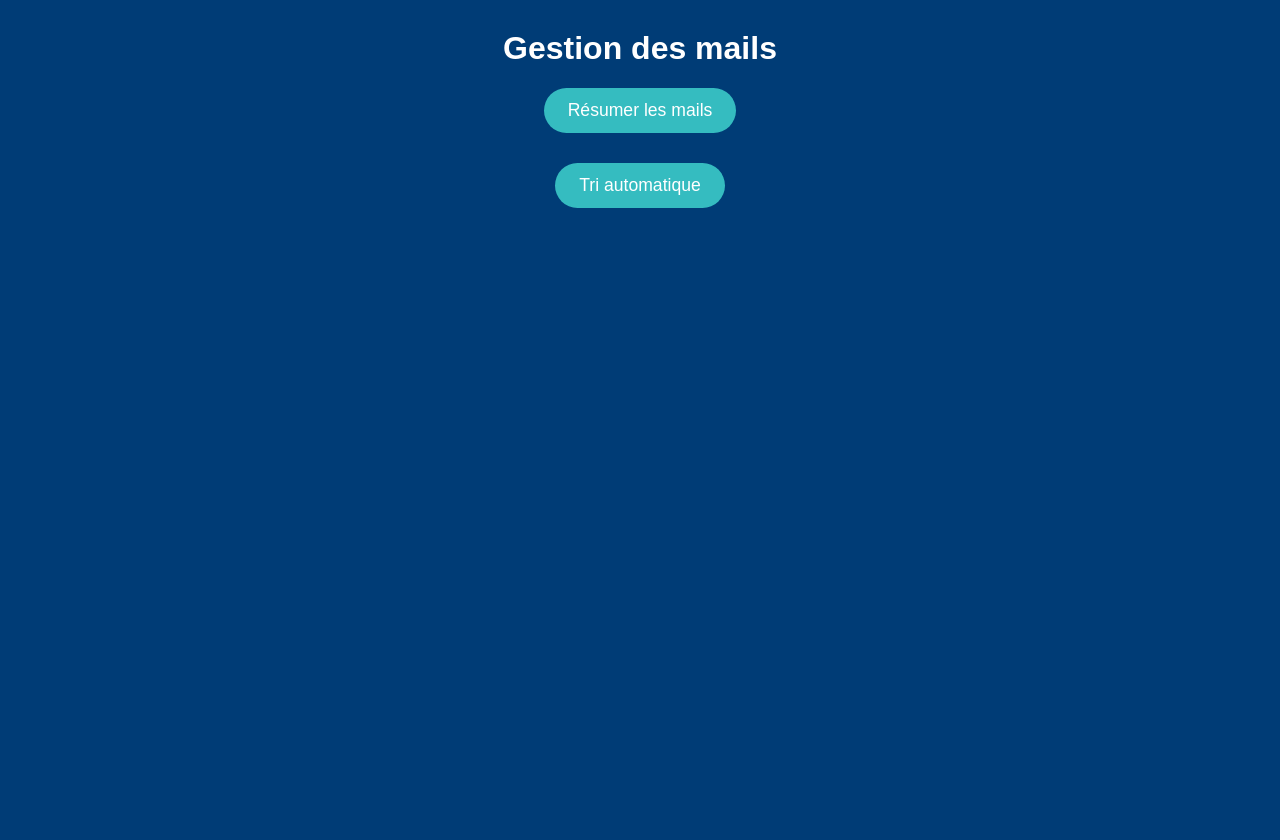
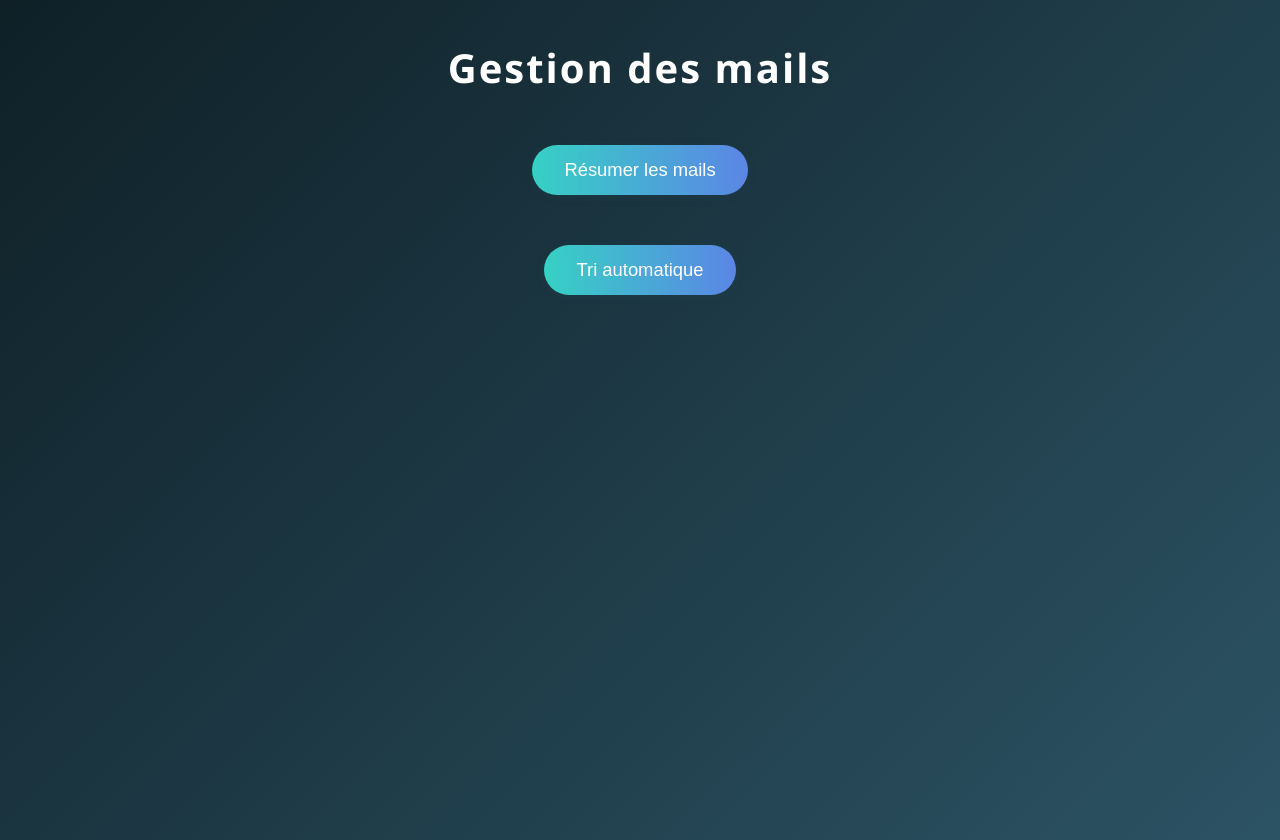
Before and after one commit to nadiedjoa-24/Secretary-Ai, a Flask app: template Site_web/templates/auto_sort.html in a window 1280 px wide. Before the commit the page ends 208 px from the top, so only its background shows below. Run offline with Flask 3, Linux system fonts and the light colour scheme; the template is opened without the code that fills it, so the values that code supplies are empty; parts of the project's set-up code (start-up, migrations or seed data) failed here and were passed over.

Commit message:
stylification

```diff
--- a/Site_web/templates/auto_sort.html
+++ b/Site_web/templates/auto_sort.html
@@ -5,40 +5,45 @@
     <title>Gestion des mails</title>
     <style>
         body {
-            background: #003c76;
-            font-family: Arial, sans-serif;
-            color: #044;
+            background: linear-gradient(135deg, #0f2027 0%, #2c5364 100%);
+            font-family: 'Segoe UI', Arial, sans-serif;
+            color: #f4f4f4;
             min-height: 100vh;
             margin: 0;
             padding: 0;
         }
 
         h1 {
-            color: rgb(255, 255, 255);
+            color: #fff;
             text-align: center;
-            margin-top: 30px;
+            margin-top: 40px;
+            letter-spacing: 2px;
+            font-size: 2.5em;
+            font-weight: 700;
         }
 
         .refresh-btn {
-            background: #35bcc0;
+            background: linear-gradient(90deg, #36d1c4 0%, #5b86e5 100%);
             color: #fff;
             border: none;
-            padding: 12px 24px;
-            border-radius: 25px;
-            font-size: 1.1em;
+            padding: 14px 32px;
+            border-radius: 30px;
+            font-size: 1.15em;
             cursor: pointer;
-            margin: 20px auto 30px auto;
-            display: block;
-            transition: background 0.2s;
+            margin: 20px 10px 30px 10px;
+            display: inline-block;
+            transition: background 0.2s, transform 0.2s;
+            box-shadow: 0 2px 8px rgba(44, 83, 100, 0.15);
         }
 
         .refresh-btn:hover {
-            background: #00bfae;
+            background: linear-gradient(90deg, #5b86e5 0%, #36d1c4 100%);
+            transform: translateY(-2px) scale(1.03);
         }
 
         .loader {
             border: 8px solid #e0f7fa;
-            border-top: 8px solid #00bfae;
+            border-top: 8px solid #36d1c4;
             border-radius: 50%;
             width: 60px;
             height: 60px;
@@ -56,6 +61,78 @@
                 transform: rotate(360deg);
             }
         }
+
+        .centered-container {
+            display: flex;
+            flex-direction: column;
+            align-items: center;
+            margin-top: 30px;
+        }
+
+        .mail-card {
+            background: rgba(255, 255, 255, 0.08);
+            border-radius: 18px;
+            box-shadow: 0 4px 24px rgba(44, 83, 100, 0.13);
+            padding: 28px 32px 20px 32px;
+            margin: 24px 0;
+            width: 90%;
+            max-width: 600px;
+            text-align: left;
+            transition: box-shadow 0.2s;
+        }
+
+        .mail-card:hover {
+            box-shadow: 0 8px 32px rgba(44, 83, 100, 0.22);
+        }
+
+        .mail-card b {
+            color: #36d1c4;
+        }
+
+        .mail-card form {
+            margin-top: 18px;
+            display: flex;
+            align-items: center;
+            gap: 12px;
+        }
+
+        .mail-card select,
+        .mail-card button {
+            border-radius: 8px;
+            border: none;
+            padding: 7px 14px;
+            font-size: 1em;
+        }
+
+        .mail-card select {
+            background: #e0f7fa;
+            color: #2c5364;
+        }
+
+        .mail-card button {
+            background: #36d1c4;
+            color: #fff;
+            cursor: pointer;
+            transition: background 0.2s;
+        }
+
+        .mail-card button:hover {
+            background: #5b86e5;
+        }
+
+        .success-message {
+            color: #36d1c4;
+            text-align: center;
+            font-size: 1.1em;
+            margin-top: 20px;
+        }
+
+        .no-mail {
+            text-align: center;
+            color: #fff;
+            margin-top: 40px;
+            font-size: 1.2em;
+        }
     </style>
     <script>
         function showLoader() {
@@ -66,35 +143,33 @@
 
 <body>
     <h1>Gestion des mails</h1>
-    <div style="text-align:center;">
+    <div class="centered-container">
         <form action="/" method="get" style="display:inline;" onsubmit="showLoader()">
             <input type="hidden" name="action" value="summarize">
             <button type="submit" class="refresh-btn">Résumer les mails</button>
         </form>
         <form action="/" method="post" style="display:inline;" onsubmit="showLoader()">
-            <button type="submit" class="refresh-btn" name="auto_sort" value="1">Tri
-                automatique
-            </button>
+            <button type="submit" class="refresh-btn" name="auto_sort" value="1">Tri automatique</button>
         </form>
     </div>
     <div id="loader" class="loader"></div>
     {% if message %}
-    <p style="color:green;">{{ message }}</p>
+    <div class="success-message">{{ message }}</div>
     {% endif %}
     {% if messages %}
     {% for msg in messages %}
-    <p style="color:green;">{{ msg }}</p>
+    <div class="success-message">{{ msg }}</div>
     {% endfor %}
     {% endif %}
     {% if mode == "summarize" and mails and mails|length > 0 %}
-    <ul>
+    <div class="centered-container">
         {% for mail in mails %}
-        <li>
+        <div class="mail-card">
             <b>Date :</b> {{ mail.date }}<br>
             <b>Résumé :</b> {{ mail.summary }}<br>
-            <form method="post" style="margin-top:10px;">
+            <form method="post">
                 <input type="hidden" name="email_id" value="{{ mail.id }}">
-                <label>Souhaitez-vous déplacer ce mail ?</label>
+                <label>Déplacer ce mail vers :</label>
                 <select name="target_folder">
                     {% for folder in folders %}
                     <option value="{{ folder }}">{{ folder }}</option>
@@ -102,11 +177,11 @@
                 </select>
                 <button type="submit">Déplacer</button>
             </form>
-        </li>
+        </div>
         {% endfor %}
-    </ul>
+    </div>
     {% elif mode == "summarize" %}
-    <p>Vous êtes bien à jour</p>
+    <div class="no-mail">Vous êtes bien à jour</div>
     {% endif %}
 </body>
 
```
